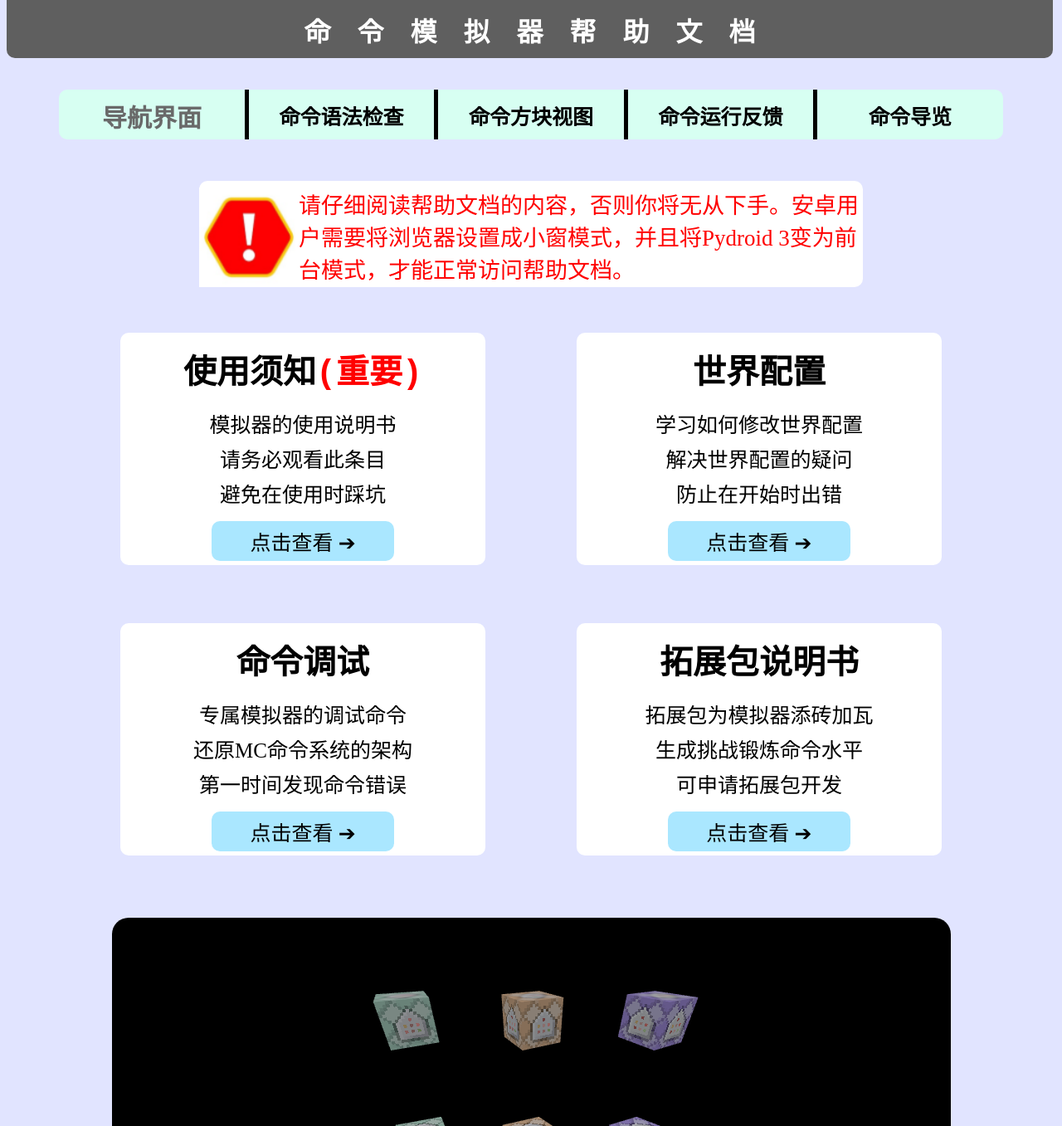
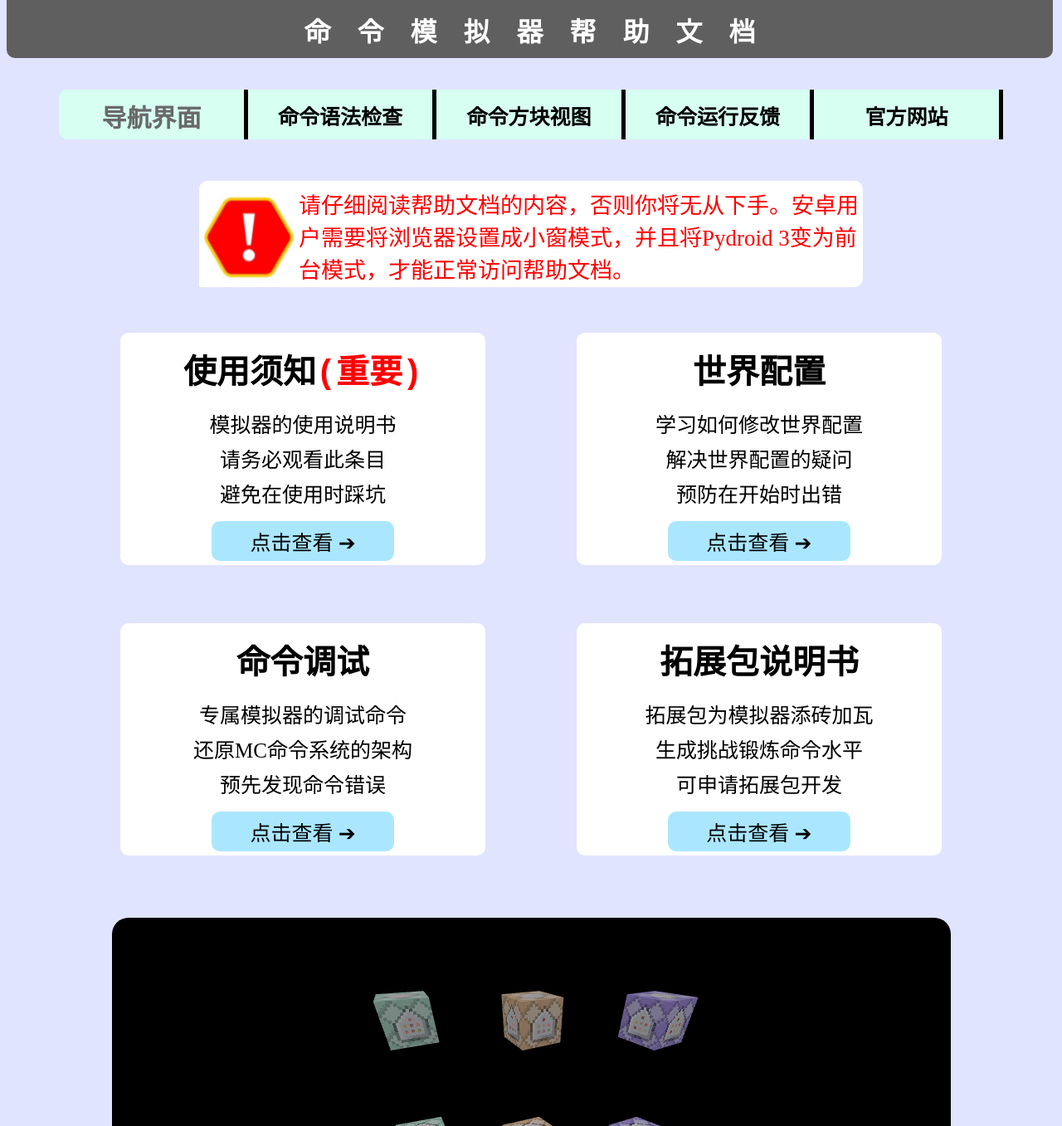
Before and after one commit to missing244/Command_Simulator, a plain HTML site: page html_output/index.html in a window 1280 px wide. Shown: the top 1357 px of the page at 83% size. Drawn offline with nearby package versions, Linux system fonts and the light colour scheme; animation ran at ten frames a second.

Commit message:
Add files via upload

```diff
--- a/html_output/index.html
+++ b/html_output/index.html
@@ -103,7 +103,7 @@
 			<div onclick="fast_jump_1()" style="border-right: 5px solid black">命令语法检查</div>
 			<div onclick="fast_jump_2()" style="border-right: 5px solid black">命令方块视图</div>
 			<div onclick="fast_jump_3()" style="border-right: 5px solid black">命令运行反馈</div>
-			<div onclick="fast_jump_4()">命令导览</div>
+			<div onclick="fast_jump_4()" style="border-right: 5px solid black">官方网站</div>
 		</div>
 
 		<div style="padding-top: 50px;"></div>
@@ -127,7 +127,7 @@
 					<div style="padding: 15px 0px; font-size: 40px; font-weight: 700;">世界配置</div>
 					<div style="padding: 3px 0px; font-size: 25px; font-weight: 400;">学习如何修改世界配置</div>
 					<div style="padding: 3px 0px; font-size: 25px; font-weight: 400;">解决世界配置的疑问</div>
-					<div style="padding: 3px 0px; font-size: 25px; font-weight: 400;">防止在开始时出错</div>
+					<div style="padding: 3px 0px; font-size: 25px; font-weight: 400;">预防在开始时出错</div>
 					<div style="padding: 6px 0px; font-size: 25px; font-weight: 400; width: 50%; margin: 3% auto; background-color: rgb(170, 231, 255); border-radius: 10px;" onclick="jump_2()">点击查看 ➔</div>
 				</div>
 			</div>
@@ -139,7 +139,7 @@
 					<div style="padding: 15px 0px; font-size: 40px; font-weight: 700;">命令调试</div>
 					<div style="padding: 3px 0px; font-size: 25px; font-weight: 400;">专属模拟器的调试命令</div>
 					<div style="padding: 3px 0px; font-size: 25px; font-weight: 400;">还原MC命令系统的架构</div>
-					<div style="padding: 3px 0px; font-size: 25px; font-weight: 400;">第一时间发现命令错误</div>
+					<div style="padding: 3px 0px; font-size: 25px; font-weight: 400;">预先发现命令错误</div>
 					<div style="padding: 6px 0px; font-size: 25px; font-weight: 400; width: 50%; margin: 3% auto; background-color: rgb(170, 231, 255); border-radius: 10px;" onclick="jump_3()">点击查看 ➔</div>
 				</div>
 			</div>
@@ -162,7 +162,7 @@
 		function fast_jump_1(){window.location.href='http://localhost:32323/command_load.html';}
 		function fast_jump_2(){window.location.href='http://localhost:32323/command_block_view.html';}
 		function fast_jump_3(){window.location.href='http://localhost:32323/command_respones.html';}
-		function fast_jump_4(){window.location.href='http://localhost:32323/tutorial/CommandGuide.html';}
+		function fast_jump_3(){window.location.href='https://commandsimulator.great-site.net';}
 
 		function jump_1(){window.location.href='http://localhost:32323/tutorial/Instructions.html';}
 		function jump_2(){window.location.href='http://localhost:32323/tutorial/WorldConfig.html';}
```
